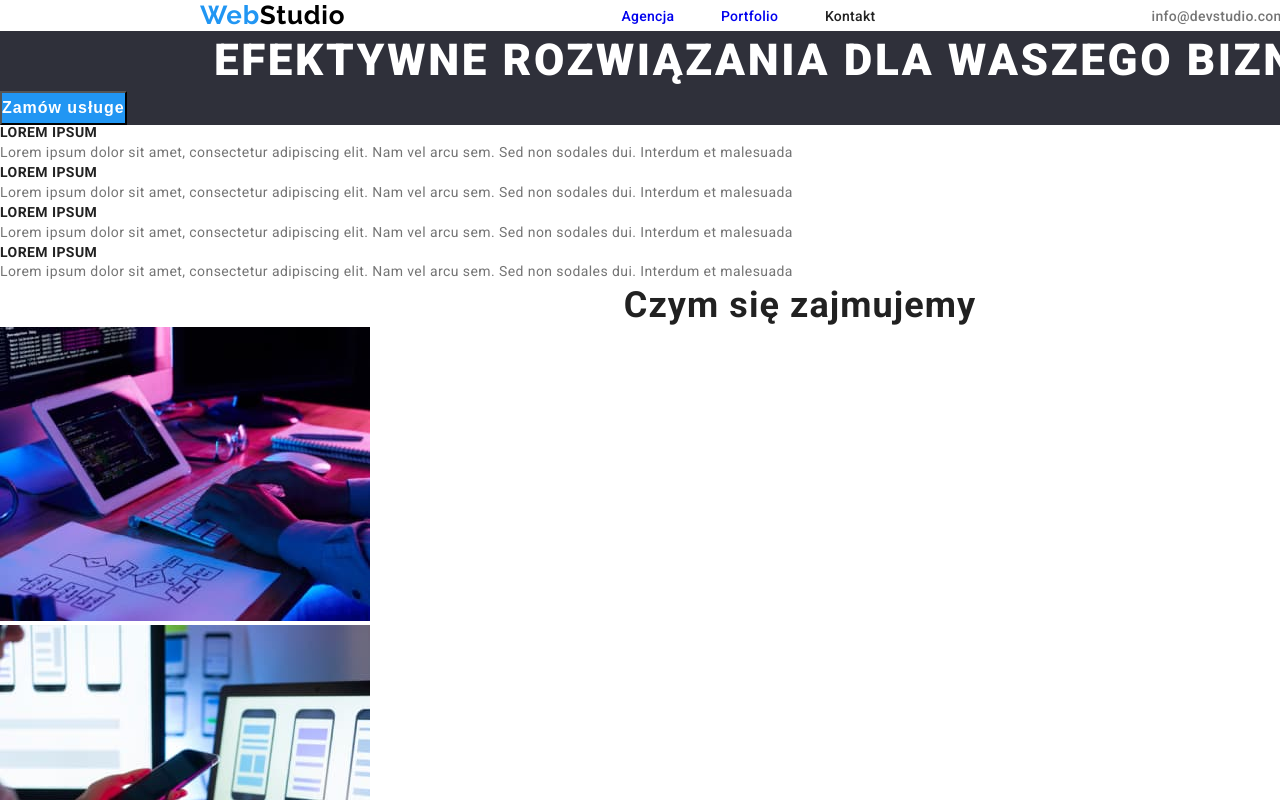
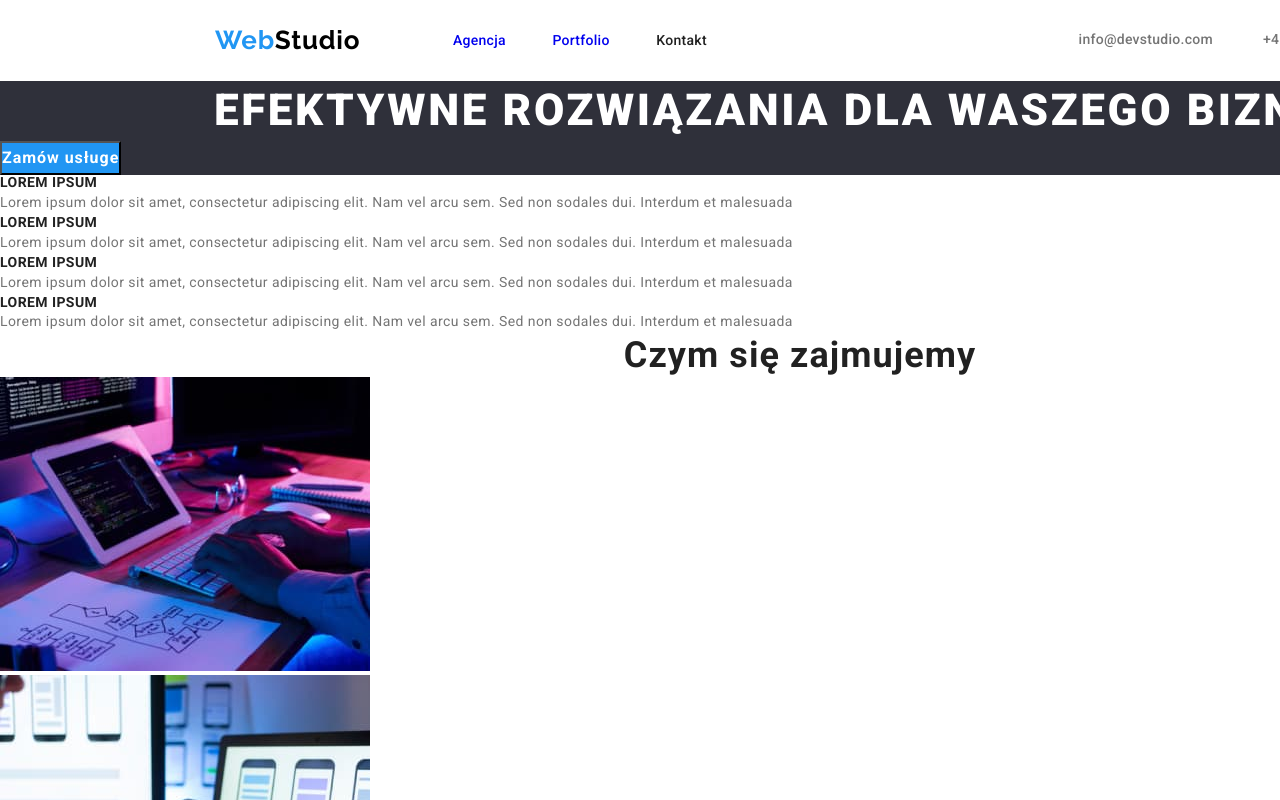
Before and after one commit to AMichalMurawski/goit-markup-03, a plain HTML site: page index.html in a window 1280 px wide. Shown: the top 800 px of the page. Drawn offline with Linux system fonts and the light colour scheme.

Commit message:
Pozycjonowanie header

```diff
--- a/css/styles.css
+++ b/css/styles.css
@@ -33,6 +33,10 @@ body {
 }
 
 .container-header {
+	padding-top: 25px;
+	padding-bottom: 25px;
+	padding-left: 15px;
+	padding-right: 27px;
 	display: flex;
 	flex-direction: row;
 	justify-content: space-between;
@@ -40,7 +44,9 @@ body {
 }
 
 .container-contact {
-	display: block;
+	display: flex;
+	justify-content: space-between;
+	gap:50px;
 }
 
 .menu {
@@ -48,6 +54,8 @@ body {
 	display: flex;
 	flex-direction: row;
 	justify-content: space-between;
+	margin-left:92px;
+	margin-right:371px;
 }
 
 .logo {
--- a/index.html
+++ b/index.html
@@ -12,6 +12,7 @@
 			href="https://fonts.googleapis.com/css2?family=Raleway:wght@700&family=Roboto:wght@400;500;700;900&display=swap"
 			rel="stylesheet"
 		/>
+		<link rel="stylesheet" href="./css/modern-normalize.css" />
 		<link rel="stylesheet" href="./css/styles.css" />
 	</head>
 
```
